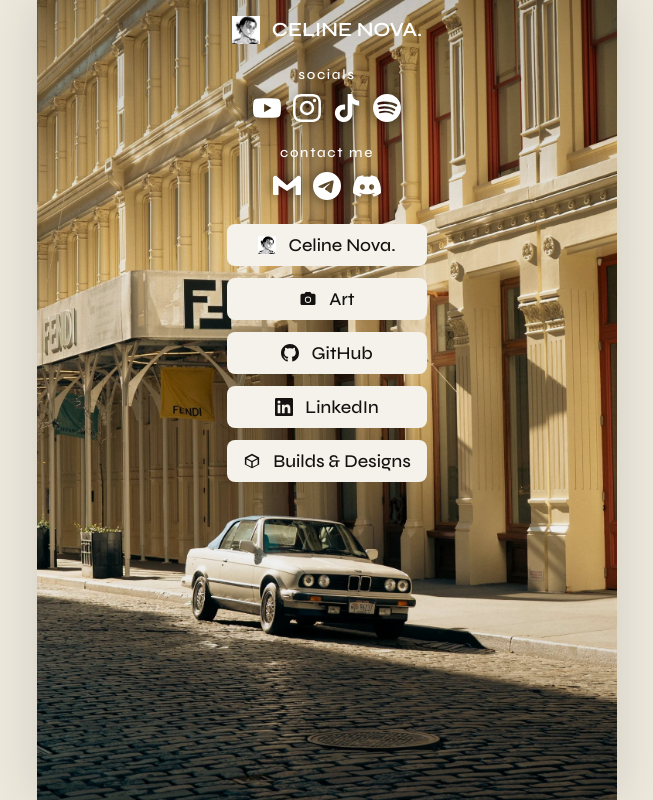
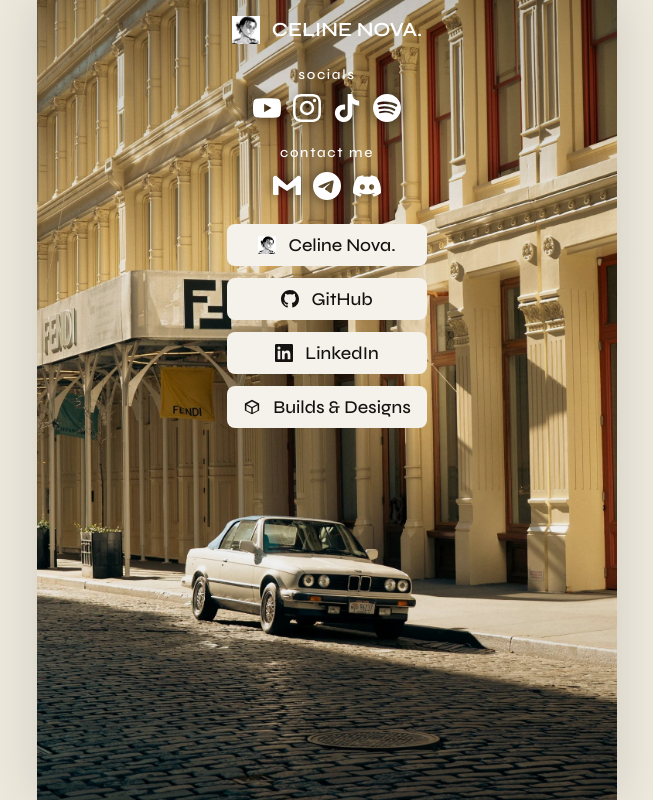
Before and after one commit to melanikshrestha-boop/celinenovalinks, a Next.js app: page / in a window 1280 px wide. Shown: the whole page, without its empty margins (313-966 px from the left). Built offline with nearby package versions, Linux system fonts and the light colour scheme; no server answers.

Commit message:
Remove Art from the link-in-bio button stack.
Photography stays on the personal site. This HUD is Celine Nova, GitHub, LinkedIn, Builds.

```diff
--- a/app/page.tsx
+++ b/app/page.tsx
@@ -55,12 +55,6 @@ export default function HomePage() {
             <span className="mark"><img src="/assets/eren.png" alt="" /></span>
             Celine Nova.
           </a>
-          <a href="https://melanilaurents.com/photography">
-            <span className="mark" aria-hidden="true">
-              <svg viewBox="0 0 24 24" fill="currentColor"><path d="M20 5h-3.2l-1.2-1.8A2 2 0 0014 2.5H10a2 2 0 00-1.6.7L7.2 5H4a2 2 0 00-2 2v11a2 2 0 002 2h16a2 2 0 002-2V7a2 2 0 00-2-2zm-8 12.2A4.2 4.2 0 1116.2 13 4.2 4.2 0 0112 17.2zM12 10a3 3 0 103 3 3 3 0 00-3-3z"/></svg>
-            </span>
-            Art
-          </a>
           <div className="buttons-split">
             <a href="https://github.com/melanikshrestha-boop" target="_blank" rel="noopener noreferrer">
               <span className="mark" aria-hidden="true">
```
